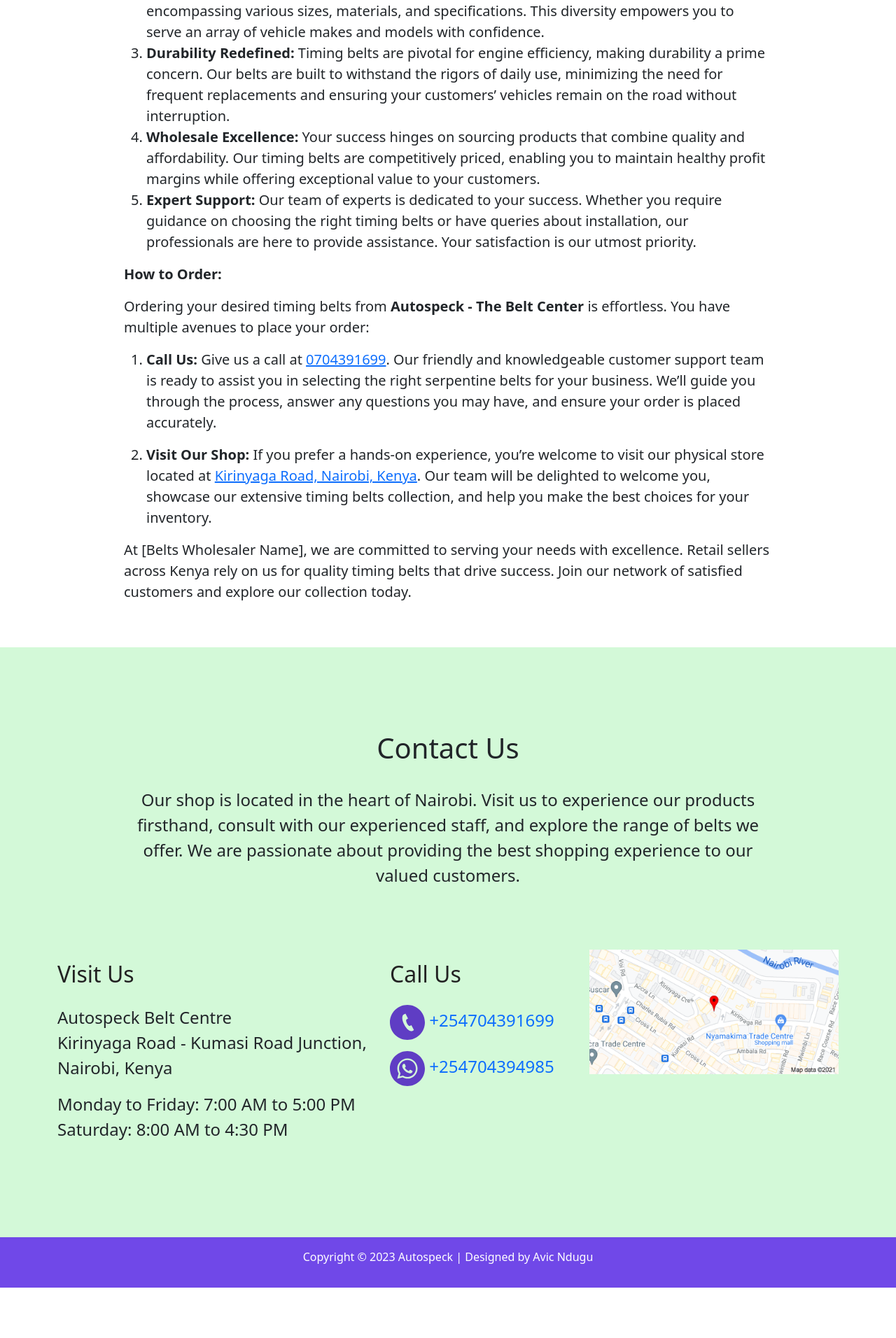
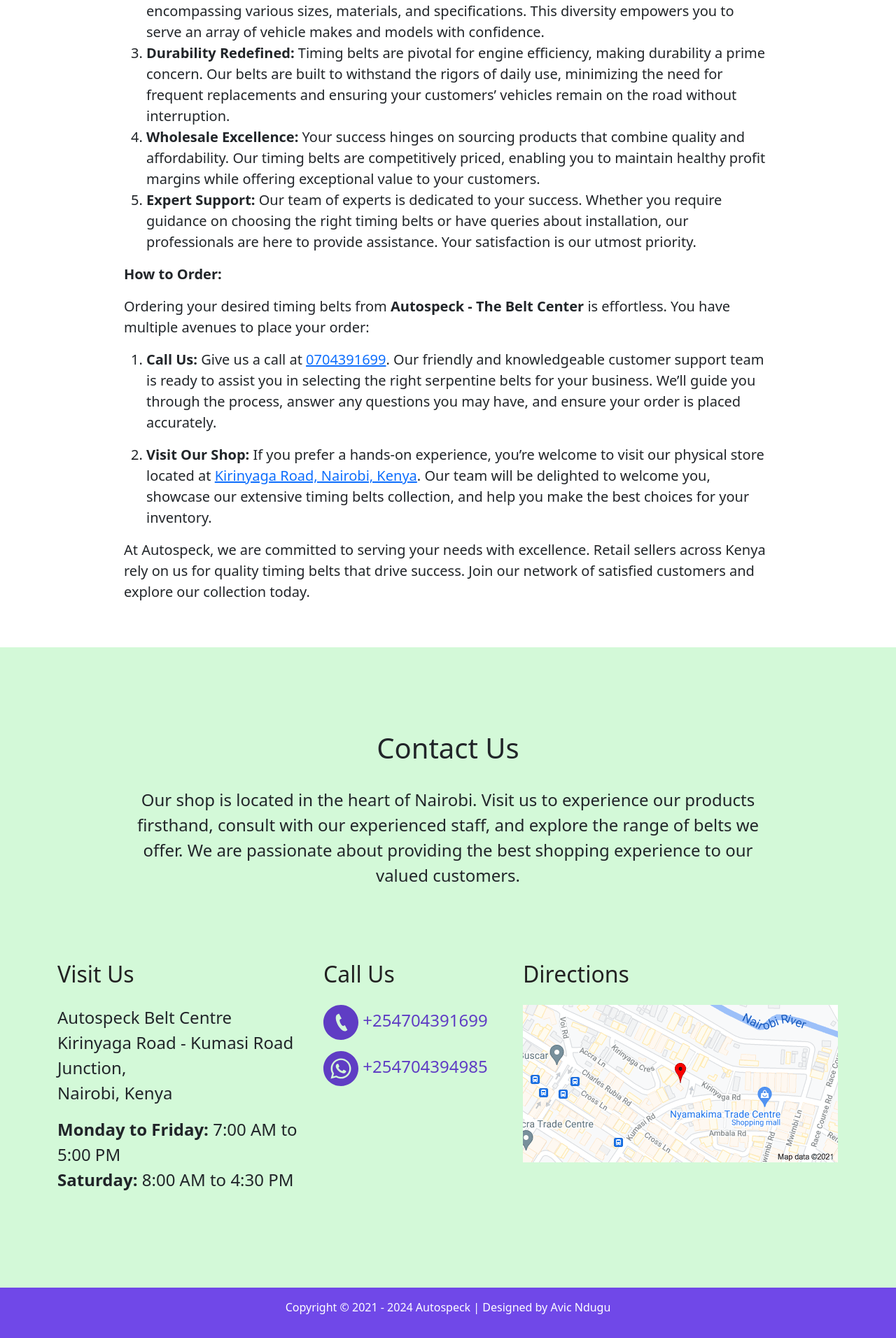
Before and after one commit to avicnotes/autospeck, a Jekyll site: the page built from timing-belts.md, in a window 1280 px wide. Shown: the part 2400-4312 px from the top of the page at 70% size. Built offline with Jekyll 4.4.1, drawn with Linux system fonts in a browser that asks for light colours; before the commit the page ends 4240 px from its top, so only the background shows below that.

Commit message:
Update Autospeck Readme file

```diff
--- a/_includes/footer.html
+++ b/_includes/footer.html
@@ -9,7 +9,7 @@
       </p>
     </div>
     <div class="row py-4">
-      <div class="col-lg-5" id="visit">
+      <div class="col-lg-4" id="visit">
         <h3 class="py-3 fs-2">
           Visit Us
         </h3>
@@ -36,10 +36,13 @@
         </p>
         <p class="fs-4">
           <img height="50" src="/assets/images/whatsapp.svg">
-          <a class="text-decoration-none" href="https://api.whatsapp.com/send?phone=254704394985">+254704394985</a>
+          <a class="text-decoration-none link-primary" href="https://api.whatsapp.com/send?phone=254704394985">+254704394985</a>
         </p>
       </div>
-      <div class="col-lg-4">
+      <div class="col-lg-5">
+        <h3 class="py-3 fs-2">
+          Directions
+        </h3>
         <a href="https://goo.gl/maps/8tMPjWKAV2D8BAvA9">
           <img class="img-fluid" src="/assets/images/autospeck-motors-maps.png" alt="Autospeck Business Location map screenshot">
         </a>
@@ -50,7 +53,7 @@
 
 <footer class="bg-primary-custom text-white text-center py-3">
   <p>
-    Copyright &copy; 2023 Autospeck | Designed by
+    Copyright &copy; 2021 - 2024 Autospeck | Designed by
     <a class="text-decoration-none text-white" href="https://avicndugu.com">Avic Ndugu</a>
   </p>
 </footer>
--- a/assets/main.css
+++ b/assets/main.css
@@ -59,3 +59,7 @@
     padding-top: 5rem;
     padding-bottom: 5rem;
 }
+
+.link-primary {
+  color: #5f3dc4 !important;
+}
--- a/timing-belts.md
+++ b/timing-belts.md
@@ -45,4 +45,4 @@
 
 2. **Visit Our Shop:** If you prefer a hands-on experience, you're welcome to visit our physical store located at [Kirinyaga Road, Nairobi, Kenya](#contact). Our team will be delighted to welcome you, showcase our extensive timing belts collection, and help you make the best choices for your inventory.
 
-At [Belts Wholesaler Name], we are committed to serving your needs with excellence. Retail sellers across Kenya rely on us for quality timing belts that drive success. Join our network of satisfied customers and explore our collection today.
+At Autospeck, we are committed to serving your needs with excellence. Retail sellers across Kenya rely on us for quality timing belts that drive success. Join our network of satisfied customers and explore our collection today.
```
Also changed, not shown: other parts of _includes/footer.html (+2 -2 lines), 404.html (+17 -3 lines), README.md.
